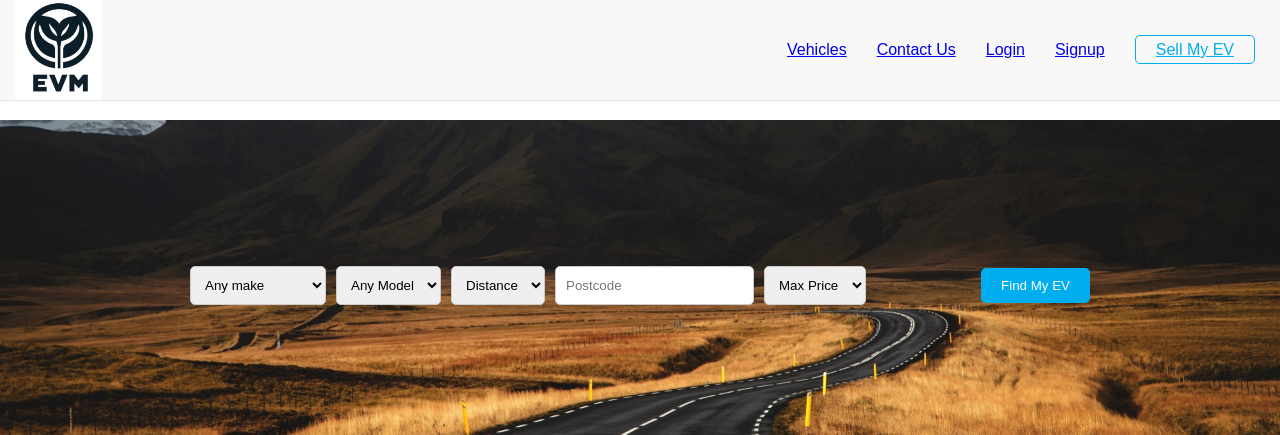
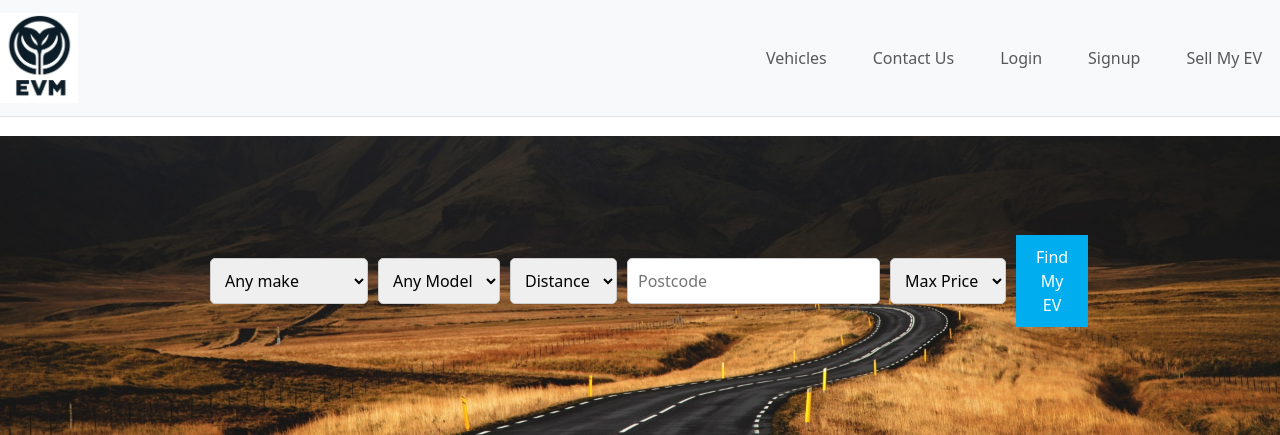
Before and after one commit to imran072/request-forum-app, a Flask app: page / in a window 1280 px wide. Shown: the top 435 px of the page. Run offline with Flask 3, Linux system fonts and the light colour scheme.

Commit message:
made the navbar have the same style with the login page, made the search bar display vertically when making the window smaller

```diff
--- a/app/js/scripts.js
+++ b/app/js/scripts.js
@@ -58,7 +58,7 @@ document.addEventListener('DOMContentLoaded', function() {
 document.addEventListener('DOMContentLoaded', function() {
     const evSlider = document.querySelector('.ev-ads-slider .slide');
     const ads = Array.from(evSlider.querySelectorAll('.ad'));
-    const slideInterval = setInterval(shiftAd, 3000);
+    const slideInterval = setInterval(shiftAd, 5000);
 
     function shiftAd() {
         evSlider.appendChild(ads.shift()); // Move the first ad to the end
--- a/app/templates/index.html
+++ b/app/templates/index.html
@@ -5,22 +5,30 @@
 <meta name="viewport" content="width=device-width, initial-scale=1.0">
 <title>EV Marketplace</title>
 <link rel="stylesheet" href="../static/css/main_webpage.css">
+<link href="https://cdn.jsdelivr.net/npm/bootstrap@5.3.3/dist/css/bootstrap.min.css" rel="stylesheet" integrity="sha384-QWTKZyjpPEjISv5WaRU9OFeRpok6YctnYmDr5pNlyT2bRjXh0JMhjY6hW+ALEwIH" crossorigin="anonymous">
+<script src="https://cdn.jsdelivr.net/npm/bootstrap@5.3.3/dist/js/bootstrap.bundle.min.js" integrity="sha384-YvpcrYf0tY3lHB60NNkmXc5s9fDVZLESaAA55NDzOxhy9GkcIdslK1eN7N6jIeHz" crossorigin="anonymous"></script>
 <script src="../js/scripts.js"></script>
 
+<!-- nav bar -->
 </head>
 <body>
     <header>
-    <nav>
+        <nav class="navbar navbar-expand-lg navbar-light bg-light">
             <a href="/">
-            <img src="../img/Website_Logo.png" alt="EV Marketplace" id="website_logo">
+                <img src="../img/Website_Logo.png" alt="EV Marketplace" id="website_logo" class="navbar-brand">
             </a>
-        <ul>
-            <li><a href="#">Vehicles</a></li>
-            <li><a href="#">Contact Us</a></li>
-            <li><a href="#">Login</a></li>
-            <li><a href="#">Signup</a></li>
-            <li><a href="#" class="sell">Sell My EV</a></li>
+            <button class="navbar-toggler" type="button" data-bs-toggle="collapse" data-bs-target="#navbarNav" aria-controls="navbarNav" aria-expanded="false" aria-label="Toggle navigation">
+                <span class="navbar-toggler-icon"></span>
+            </button>
+            <div class="collapse navbar-collapse" id="navbarNav">
+                <ul class="navbar-nav me-auto mb-2 mb-lg-0">
+                    <li class="nav-item"><a class="nav-link" href="#">Vehicles</a></li>
+                    <li class="nav-item"><a class="nav-link" href="#">Contact Us</a></li>
+                    <li class="nav-item"><a class="nav-link" href="#">Login</a></li>
+                    <li class="nav-item"><a class="nav-link" href="#">Signup</a></li>
+                    <li class="nav-item"><a class="nav-link" href="#" class="sell">Sell My EV</a></li>
                 </ul>
+            </div>
         </nav>
     </header>
 
@@ -146,6 +154,14 @@ background-position: center;">
                 <p>Model 3 is designed for electric-powered performance, with quick acceleration, long range and fast charging.</p>
             </div>
         </div>
+        <div class="ad">
+            <img src="../img/car_models/Toyota_Camry.png" alt="Toyota_Camry">
+            <div class="info">
+                <h3>Toyota Camry</h3>
+                <p>$20000</p>
+                <p>Toyota Electrified - Towards the future</p>
+            </div>
+        </div>
         <!-- Repeat for each EV ad -->
     </div>
 </section>
```
Also changed, not shown: app/static/css/main_webpage.css (+17 -21 lines). Lines whose indentation alone changed are shown as unchanged.
